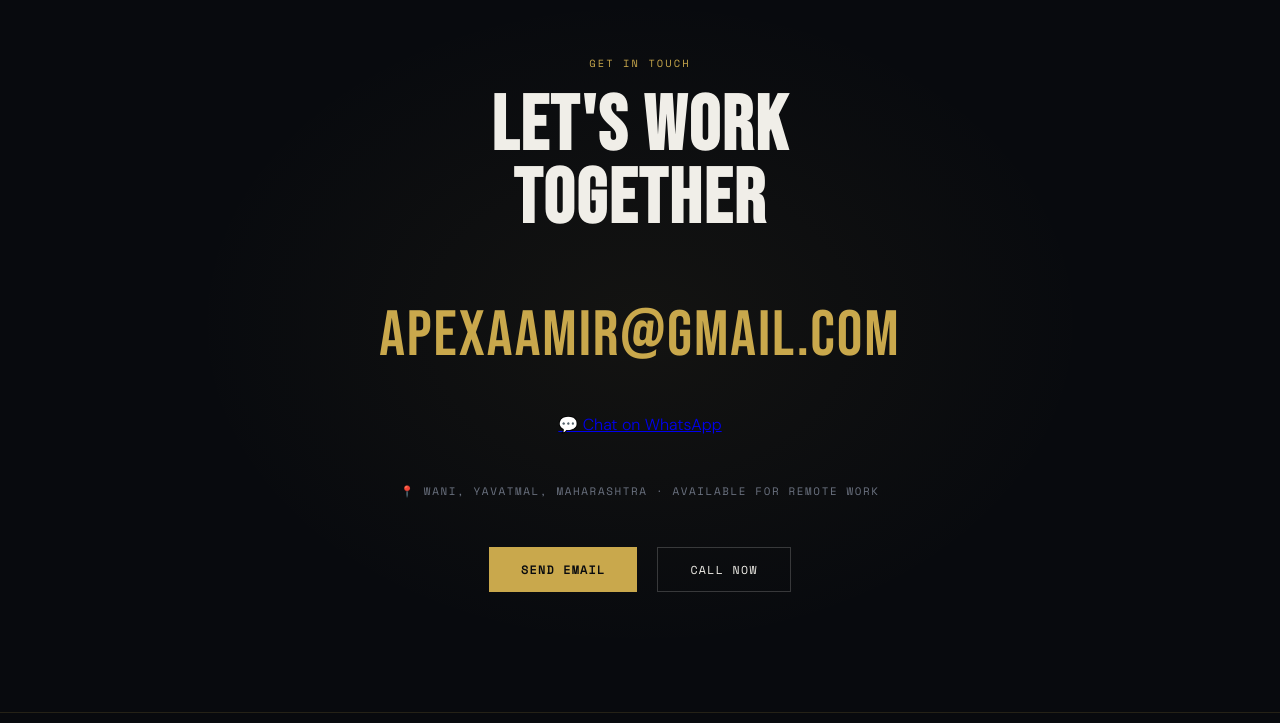
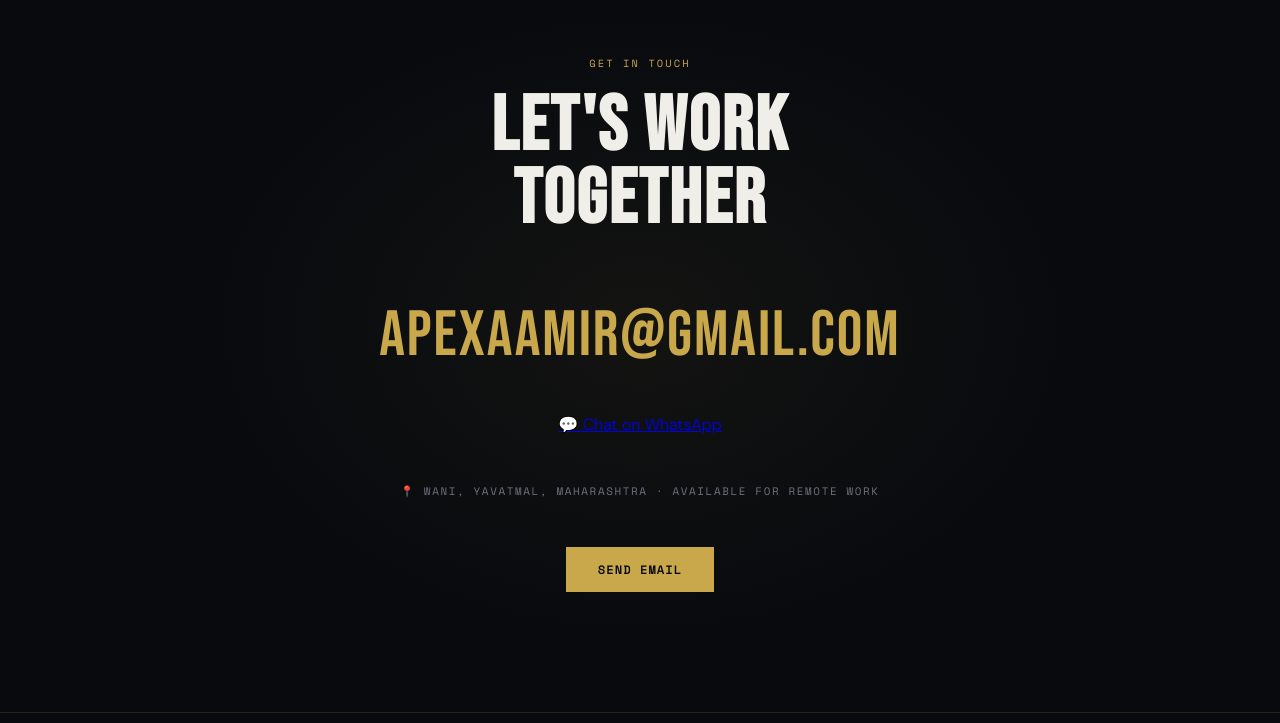
Before and after one commit to amiiethestranger/aemotionmov, a plain HTML site: page index.html in a window 1280 px wide. Shown: the part 3726-4449 px from the top of the page. Drawn offline with nearby package versions, Linux system fonts and the light colour scheme.

Commit message:
Update index.html

```diff
--- a/index.html
+++ b/index.html
@@ -574,7 +574,7 @@
     <div class="contact-location reveal">📍 Wani, Yavatmal, Maharashtra · Available for Remote Work</div>
     <div class="hero-cta" style="justify-content:center;margin-top:48px">
       <a href="mailto:apexaamir@gmail.com" class="btn-primary reveal">Send Email</a>
-      <a href="tel:9767029697" class="btn-ghost reveal">Call Now</a>
+
     </div>
   </div>
 </section>
```
